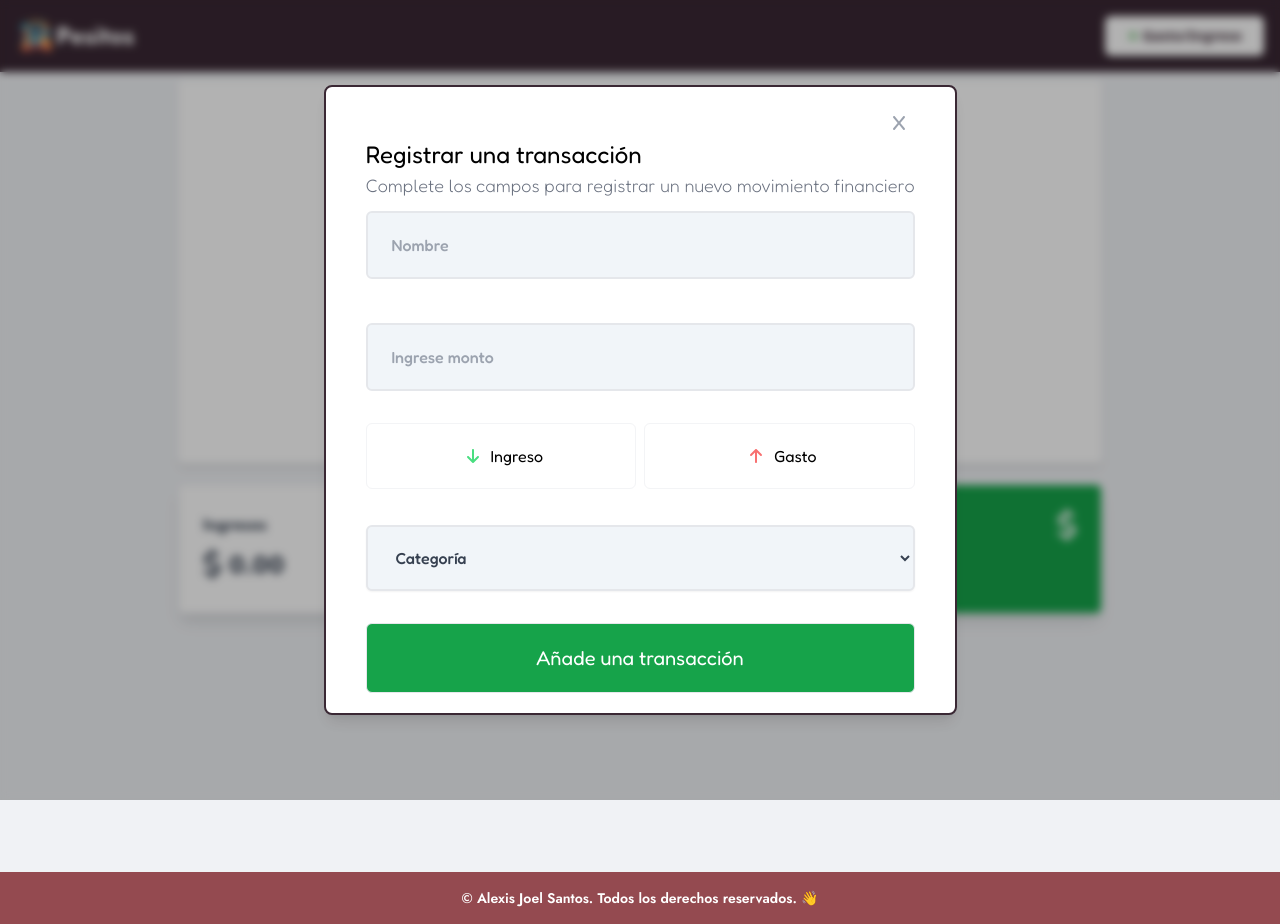
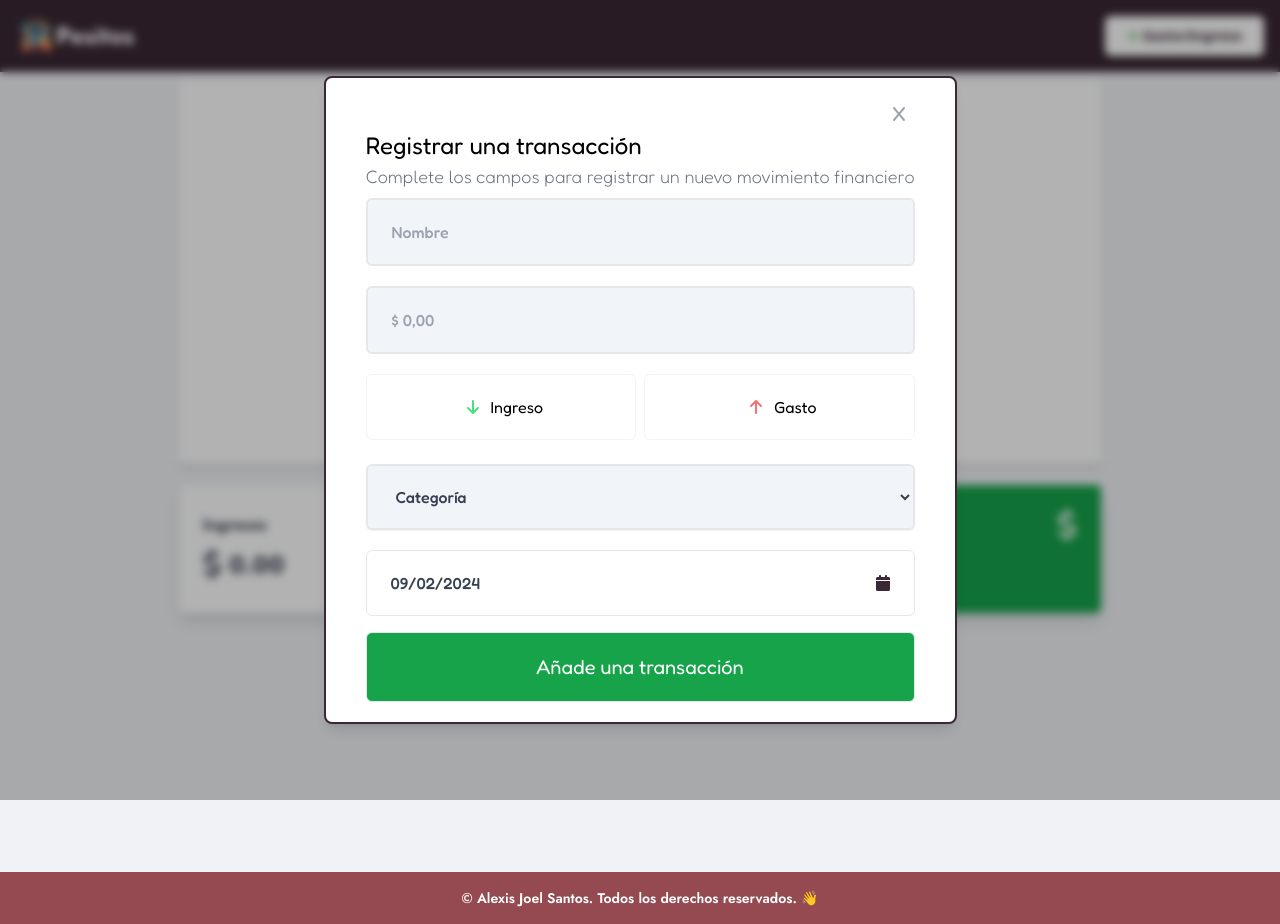
Before and after one commit to Melones5/pesitos-app, a React (Vite) app: page / in a window 1280 px wide. Both pictures are taken after a click on the button "Gasto/Ingreso". Built offline with nearby package versions, Linux system fonts and the light colour scheme.

Commit message:
changing the calendar

```diff
--- a/package.json
+++ b/package.json
@@ -14,6 +14,7 @@
     "@fortawesome/fontawesome-svg-core": "^6.5.1",
     "@fortawesome/free-solid-svg-icons": "^6.5.1",
     "@fortawesome/react-fontawesome": "^0.2.0",
+    "@hookform/resolvers": "^3.3.4",
     "chart.js": "^4.4.1",
     "date-fns": "^3.3.1",
     "react": "^18.2.0",
@@ -21,7 +22,8 @@
     "react-day-picker": "^8.10.0",
     "react-dom": "^18.2.0",
     "react-hook-form": "^7.50.1",
-    "sonner": "^1.4.0"
+    "sonner": "^1.4.0",
+    "yup": "^1.3.3"
   },
   "devDependencies": {
     "@types/react": "^18.2.55",
--- a/src/components/DatePicker/DatePicker.jsx
+++ b/src/components/DatePicker/DatePicker.jsx
@@ -3,24 +3,123 @@ import { format } from 'date-fns';
 import { DayPicker } from 'react-day-picker';
 import 'react-day-picker/dist/style.css';
 import { es } from 'date-fns/locale'
+import { FontAwesomeIcon } from '@fortawesome/react-fontawesome'
+import { faCalendar } from '@fortawesome/free-solid-svg-icons'
 
 
-const DatePicker = () => {
-  const [selected, setSelected] = useState();
 
-  let footer = <p>Por favor, elija una fecha</p>;
-  if (selected) {
-    footer = <p>Elegiste {format(selected, 'PP')}.</p>;
+const DatePicker = ({ selectedDate, onDateChange }) => {
+
+  const [isShowCalendar, setIsShowCalendar] = useState(false)
+
+  const dateFormattedToCalendarPreview = format(
+    selectedDate,
+    "dd 'de' MMMM 'de' yyyy",
+    { locale: es },
+  )
+
+  let footer = (
+    <p className="text-gray-500 dark:text-gray-400">
+      Por favor, seleccione una fecha.
+    </p>
+  )
+
+  if (dateFormattedToCalendarPreview) {
+    footer = (
+      <p className="text-gray-700">
+        Usted seleccionó{' '}
+        <span className="font-medium text-background-primary">
+          {dateFormattedToCalendarPreview}
+        </span>
+        .
+      </p>
+    )
   }
 
+  const dateFormattedToInput = format(selectedDate, 'dd/MM/yyyy', {
+    locale: es,
+  })
+
+  const WHITE = '#FFFFFF'
+  const BROWN = {
+    300: '#3A2834',
+  }
+  const GRAY = {
+    700: '#363F5F',
+  }
+
+
+  const css = `
+  .my-selected:not([disabled]) {
+    font-weight: bold;
+    font-weight: 600;
+    border: 2px solid currentColor;
+  }
+  .my-selected:hover:not([disabled]) {
+    border-color: ${BROWN[300]};
+    color: ${BROWN[300]} !important;
+  }
+  .my-today {
+    font-weight: bold;
+    font-weight: 600;
+    background-color: ${BROWN[300]};
+    color: ${WHITE} !important;
+  }
+  `;
+
+
+  function handleToggleCalendar() {
+    setIsShowCalendar(!isShowCalendar)
+  }
+
+
   return (
-    <DayPicker
-      mode="single"
-      locale={es}
-      selected={selected}
-      onSelect={setSelected}
-      footer={footer}
-    />
+    <div className="relative">
+      <button
+        className='w-full px-6 py-5 cursor-pointer border border-gray-200 text-left text-gray-700 font-medium flex rounded-md items-center justify-between transition-all duration-400 focus-within:border-background-primary focus-within:ring-1 focus-within:ring-background-primary focus:outline-none hover:bg-white bg-white'
+        id="calendar-button"
+        type="button"
+        onClick={handleToggleCalendar}
+      >
+        {dateFormattedToInput}
+        <FontAwesomeIcon icon={faCalendar} className='text-background-primary' />
+      </button>
+      {isShowCalendar && (
+        <div className='absolute bottom-20 right-0 z-10 rounded-md border-2
+        border-background-primary bg-white shadow-md drop-shadow-md
+        '>
+          <style>{css}</style>
+          <DayPicker
+            mode="single"
+            locale={es}
+            selected={selectedDate}
+            onSelect={(date) =>
+              onDateChange(date !== undefined ? date : selectedDate)
+            }
+            modifiersClassNames={{
+              today: 'my-today',
+              selected: 'my-selected',
+            }}
+            footer={footer}
+            styles={{
+              caption: {
+                color: BROWN[300],
+                textTransform: 'capitalize',
+              },
+              months: {
+                justifyContent: 'end',
+              },
+              nav_icon: {
+                color: BROWN[300],
+              },
+              day: {
+                color: GRAY[700],
+              },
+            }}
+          />
+        </div>
+      )}
+    </div>
   );
 }
 
--- a/src/components/transactions/TransactionForm.jsx
+++ b/src/components/transactions/TransactionForm.jsx
@@ -4,10 +4,11 @@ import { FontAwesomeIcon } from '@fortawesome/react-fontawesome'
 import { faArrowDown, faArrowUp, faCheck, faXmark, faX } from '@fortawesome/free-solid-svg-icons'
 import { useForm } from 'react-hook-form'
 import { Toaster, toast } from 'sonner'
-// import DatePicker from '../DatePicker/DatePicker'
+import DatePicker from '../DatePicker/DatePicker'
 
 
 const TransactionForm = ({ onClose }) => {
+
 
   const {
     register,
@@ -21,6 +22,7 @@ const TransactionForm = ({ onClose }) => {
       monto: "",
       tipo: "",
       categoria: "",
+      date:"" ,
     },
   });
 
@@ -33,6 +35,7 @@ const TransactionForm = ({ onClose }) => {
   const [monto, setMonto] = useState(0);
   const [tipo, setTipo] = useState("");
   const [categoria, setCategoría] = useState("");
+  const [date, setDate] = useState(new Date());
 
   const handleChangeNombre = (e) => {
     console.log(e.target.value)
@@ -54,6 +57,12 @@ const TransactionForm = ({ onClose }) => {
     console.log(e.target.value)
     setCategoría(e.target.value)
   }
+
+  const handleChangeDate = (selectedDate) => {
+    console.log(selectedDate)
+    setDate(selectedDate)
+  }
+
 
   const categorias = [
     'Sueldo',
@@ -77,6 +86,7 @@ const TransactionForm = ({ onClose }) => {
     data.id = window.crypto.randomUUID(),
     data.tipo = tipo,
     data.monto = +data.monto
+    data.date = date
     try {
       addTransaction(data)
       toast.success('Transacción añadida', {
@@ -116,9 +126,9 @@ const TransactionForm = ({ onClose }) => {
           <FontAwesomeIcon className='p-2 text-gray-400 hover:text-background-primary hover:rounded-md hover:bg-slate-100 hover:transition-all hover:delay-100 hover:duration-100 w-[16px] h-[16px]' icon={faX}/>
         </button>
         <h2 className='flex justify-start font-normal text-2xl'>Registrar una transacción</h2>
-        <p className='text-start font-light text-gray-500 text-md lg:text-lg'>Complete los campos para registrar un nuevo movimiento financiero</p>
+        <p className='text-start font-light text-gray-500 text-md lg:text-lg mb-2'>Complete los campos para registrar un nuevo movimiento financiero</p>
         <form className='flex flex-col gap-3 sm:gap-4' ref={form} onSubmit={onSubmit}>
-          <div className='group flex-col w-full justify-start gap-2 rounded-md py-3'>
+          <div className='group flex-col w-full justify-start gap-2 rounded-md'>
             <input
               className='rounded-md border-2 px-6 py-5 w-full font-medium bg-slate-100 text-gray-700 border-gray-200 focus-within:border-background-primary focus-within:ring-1 focus-within:ring-background-primary focus:outline-none'
               type="text"
@@ -143,11 +153,11 @@ const TransactionForm = ({ onClose }) => {
               )}
             </div>
           </div>
-          <div className='group flex-col w-full justify-start gap-2 rounded-md py-3'>
+          <div className='group flex-col w-full justify-start gap-2 rounded-md'>
             <input
               className='rounded-md border-2 px-6 py-5 w-full font-medium bg-slate-100 text-gray-700 border-gray-200 focus-within:border-background-primary focus-within:ring-1 focus-within:ring-background-primary focus:outline-none'
               type="number"
-              placeholder='Ingrese monto'
+              placeholder='$ 0,00'
               onChange={handleChangeMonto}
               defaultValue="0"
               min="0"
@@ -168,10 +178,11 @@ const TransactionForm = ({ onClose }) => {
             </div>
           </div>
           <div className='flex justify-center items-center gap-2'>
-            <button className='rounded-md border px-4 py-5 focus:bg-button-green  hover:bg-button-green  border-gray-100   block mb-2 text-md w-full group' type='button' onClick={() => handleChangeTipo('ingreso')}><FontAwesomeIcon className='group-focus:text-white group-hover:text-white text-green-400 px-2' icon={faArrowDown} /> Ingreso</button>
-            <button className='rounded-md border px-4 py-5 focus:bg-button-red hover:bg-button-red  border-gray-100   block mb-2 text-md w-full group' type='button' onClick={() => handleChangeTipo('gasto')}><FontAwesomeIcon className='group-focus:text-white group-hover:text-white text-red-400 px-2' icon={faArrowUp} /> Gasto</button>
+            <button className='rounded-md border px-4 py-5 focus:bg-button-green  hover:bg-button-green  border-gray-100   block mb-2 text-md w-full group transition-all duration-400 bg-green-75 ' type='button' onClick={() => handleChangeTipo('ingreso')}
+            ><FontAwesomeIcon className='group-focus:text-white group-hover:text-white text-green-400 px-2' icon={faArrowDown} /> Ingreso</button>
+            <button className='rounded-md border px-4 py-5 focus:bg-button-red hover:bg-button-red  border-gray-100   block mb-2 text-md w-full group transition-all duration-400' type='button' onClick={() => handleChangeTipo('gasto')}><FontAwesomeIcon className='group-focus:text-white group-hover:text-white text-red-400 px-2' icon={faArrowUp} /> Gasto</button>
           </div>
-          <div className='w-full group flex-col py-3'>
+          <div className='w-full group flex-col'>
             <select
               name=""
               id=""
@@ -195,9 +206,12 @@ const TransactionForm = ({ onClose }) => {
               {errors.categoria?.type === 'minLength' && <p>El campo categoria debe tener al menos 1</p>}
             </div>
           </div>
-          {/* <div>
-            <DatePicker selected/>
-          </div> */}
+          <div>
+            <DatePicker
+              selectedDate={date}
+              onDateChange={handleChangeDate}
+            />
+          </div>
           <button
             className='rounded-md border px-4 py-5 bg-green-600 hover:bg-green-500 text-white w-full text-xl'>
             Añade una transacción
```
Also changed, not shown: 1 other file (tests, documents, lock files or other folders).
